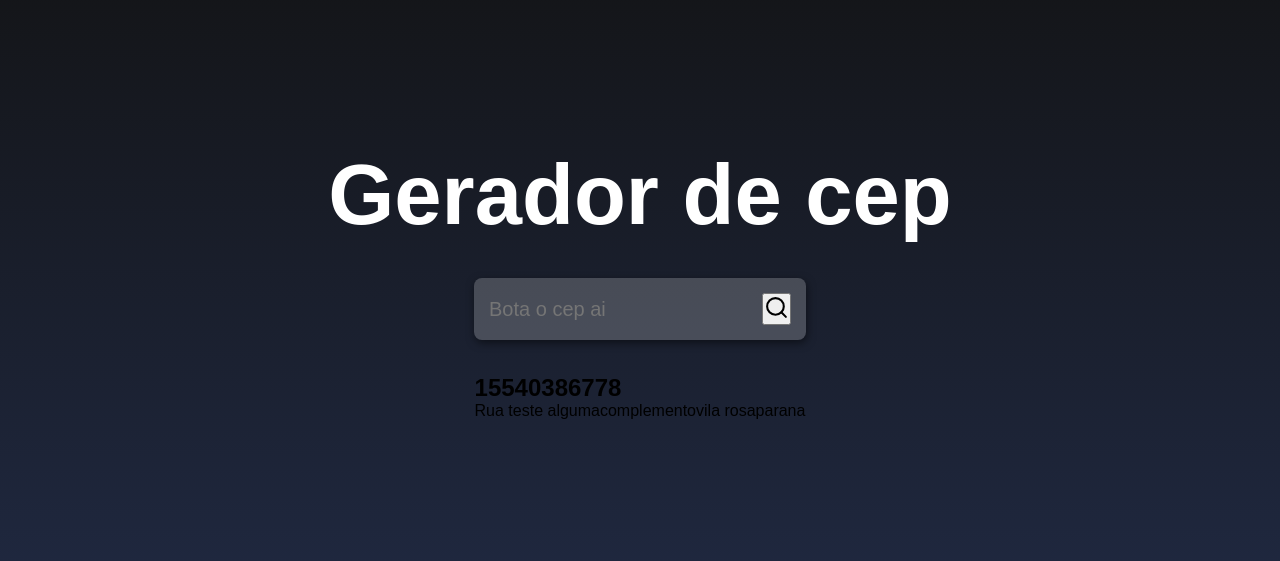
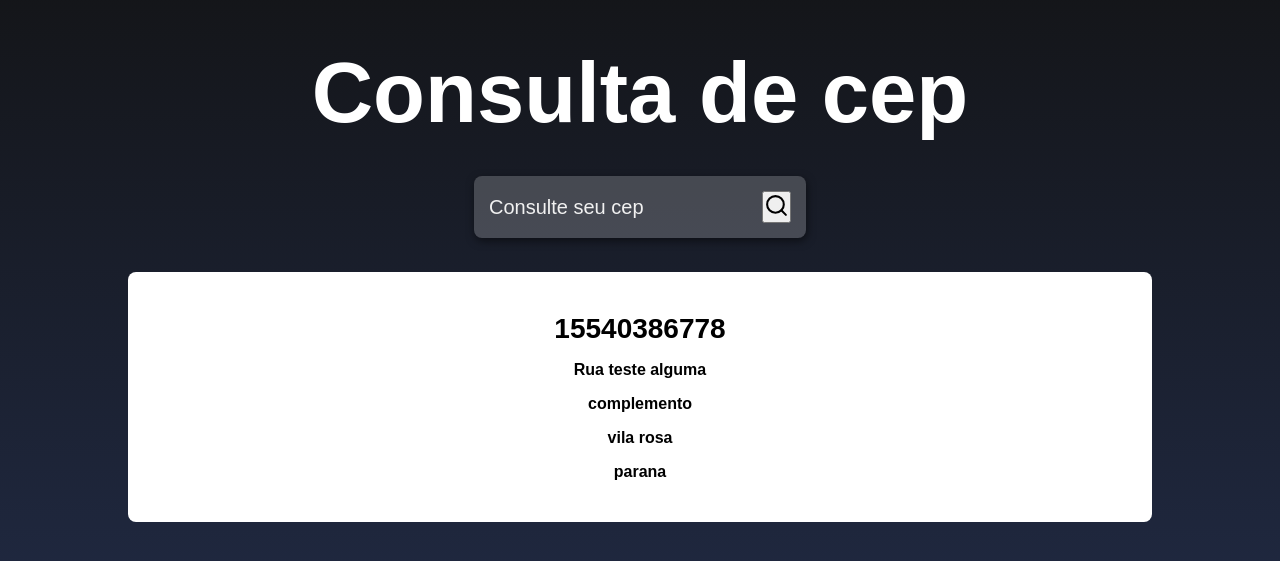
Before and after one commit to Brunoo47/Consultor-de-CEP, a React (Create React App) app: page / in a window 1280 px wide. Shown: the part 117-678 px from the top of the page. Built offline with nearby package versions, Linux system fonts and the light colour scheme.

Commit message:
Consultor de cep quase pronto

```diff
--- a/package.json
+++ b/package.json
@@ -6,6 +6,7 @@
     "@testing-library/jest-dom": "^5.16.5",
     "@testing-library/react": "^13.4.0",
     "@testing-library/user-event": "^13.5.0",
+    "axios": "^1.4.0",
     "package-lock.json": "^1.0.0",
     "react": "^18.2.0",
     "react-dom": "^18.2.0",
--- a/src/App.js
+++ b/src/App.js
@@ -1,34 +1,54 @@
-import{ FiSearch} from 'react-icons/fi';
+import React, { useState } from 'react';
+import { FiSearch } from 'react-icons/fi';
 import './style.css';
-
+import api from './services/api';
 
 function App() {
+  const [input, setInput] = useState('');
+  const [cep, setCep] = useState({});
+
+  async function handleSearch() {
+    // 89220306/json/
+    if (input === '') {
+      alert('preencha algum cep');
+      return;
+    }
+
+    try {
+      const response = await api.get(`${input}/json`);
+      setCep(response.data)
+      setInput("")
+      // You can set the cep state if required
+      // setCep(response.data);
+    } catch (error) {
+      alert('Ops! Erro ao buscar o cep');
+      setInput('');
+    }
+  }
+
   return (
     <div className="container">
-      <h1 className="title">Gerador de cep</h1>
+      <h1 className="title">Consulta de cep</h1>
       <div className="containerInput">
         <input
           type="text"
-        placeholder="Bota o cep ai"
+          placeholder="Consulte seu cep"
+          value={input}
+          onChange={(event) => setInput(event.target.value)}
         />
-    <button className="ButtonSearch">
-    <FiSearch size={25} color='#000'></FiSearch>
-
+        <button className="ButtonSearch" onClick={handleSearch}>
+          <FiSearch size={25} color="#000" />
         </button>
       </div>
-  <main className='main'>
+      <main className="main">
         <h2>15540386778</h2>
-
-
         <span>Rua teste alguma</span>
         <span>complemento</span>
         <span>vila rosa</span>
         <span>parana</span>
-
-
       </main>
-
     </div>
   );
 }
+
 export default App;
--- /dev/null
+++ b/src/services/api.js
@@ -0,0 +1,6 @@
+import axios from 'axios';
+
+const api  = axios.create({
+baseURL: "https://viacep.com.br/ws/"
+});
+export default api;
--- a/src/style.css
+++ b/src/style.css
@@ -38,3 +38,56 @@ outline: none;
 margin-right: 8px;
 
 }
+.container Input::placeholder{
+    color: #f1f1f1;
+
+
+}
+.buttonSeacrh{
+    background-color: transparent;
+    border: 0;
+    display: flex;
+    justify-content: center;
+    align-items: center;
+    cursor: pointer;
+    transition: transform 0.5s;
+}
+.buttonSeacrh::hover{
+    transform: scale(1.2);
+
+
+}
+.main{
+    display: flex;
+    justify-content: center;
+    align-items: center;
+    flex-direction: column;
+    background-color: #fff;
+    width: 500px;
+    border-radius: 8px;
+
+}
+.main h2{
+    margin: 16px 0;
+    font-size: 39px;
+
+}
+.main span{
+    margin-bottom: 16px;
+    font-weight: bold;
+}
+
+@media (max-width:620px){
+    .title{
+
+    font-size: 60px;
+    }
+    }
+    .main h2{
+        font-size: 28px;
+
+    }
+    .main{
+        width: 80%;
+        min-height: 250px;
+    }
```
Also changed, not shown: 1 other file (tests, documents, lock files or other folders). Lines whose indentation alone changed are shown as unchanged.
